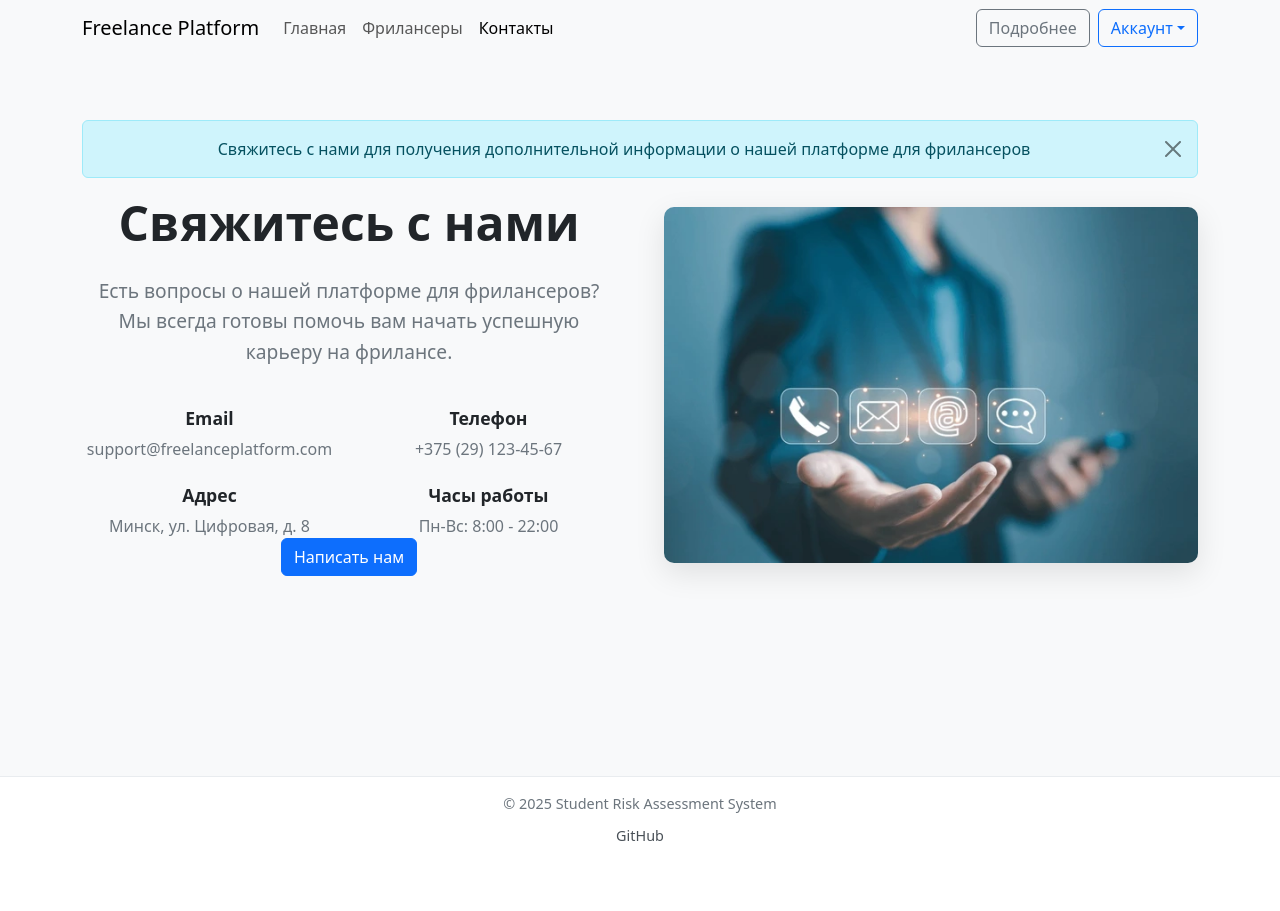
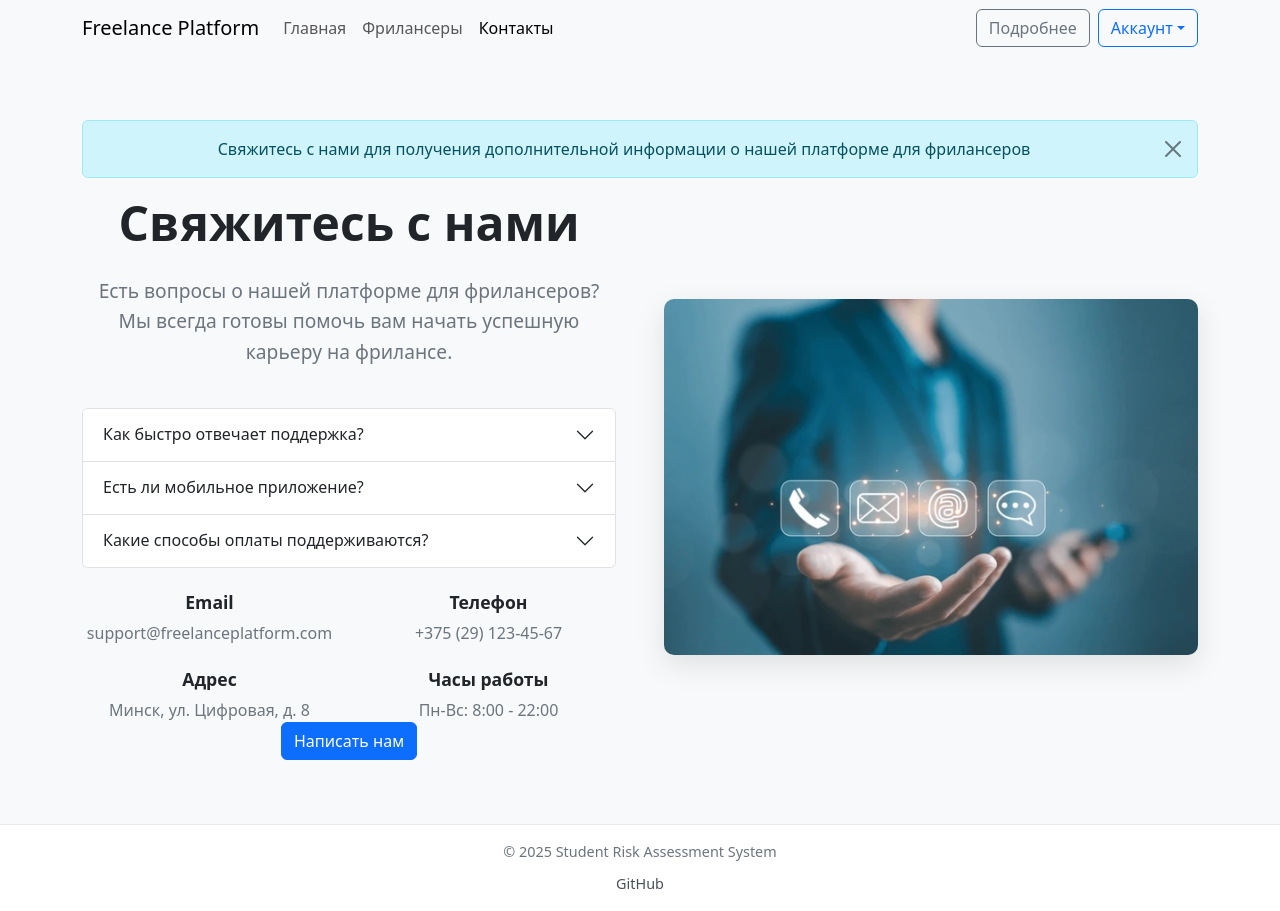
Before and after one commit to SavichArtem/React_labs, a React (Create React App) app: page /contact in a window 1280 px wide. Before the commit the page ends 863 px from the top, so only its background shows below. Built offline with nearby package versions, Linux system fonts and the light colour scheme.

Commit message:
feat: add BootstrapAccordion component

```diff
--- /dev/null
+++ b/src/components/Bootstrap/BootstrapAccordion.jsx
@@ -0,0 +1,25 @@
+export const BootstrapAccordion = ({ items }) => {
+  return (
+    <div className="accordion" id="accordionExample">
+      {items.map((item, index) => (
+        <div className="accordion-item" key={index}>
+          <h2 className="accordion-header">
+            <button
+              className="accordion-button collapsed"
+              type="button"
+              data-bs-toggle="collapse"
+              data-bs-target={`#collapse${index}`}
+            >
+              {item.title}
+            </button>
+          </h2>
+          <div id={`collapse${index}`} className="accordion-collapse collapse" data-bs-parent="#accordionExample">
+            <div className="accordion-body">
+              {item.content}
+            </div>
+          </div>
+        </div>
+      ))}
+    </div>
+  );
+};
--- a/src/components/ContactSection/ContactSection.jsx
+++ b/src/components/ContactSection/ContactSection.jsx
@@ -1,9 +1,25 @@
 import React from 'react';
 import { BootstrapAlert } from '../Bootstrap/BootstrapAlert';
 import { BootstrapButton } from '../Bootstrap/BootstrapButton';
+import { BootstrapAccordion } from '../Bootstrap/BootstrapAccordion';
 import '../ContactSection/ContactSection.css';
 
 export function ContactSection() {
+  const faqItems = [
+    {
+      title: "Как быстро отвечает поддержка?",
+      content: "Наша поддержка отвечает в течение 1-2 часов в рабочее время."
+    },
+    {
+      title: "Есть ли мобильное приложение?",
+      content: "Да, наше мобильное приложение доступно для iOS и Android."
+    },
+    {
+      title: "Какие способы оплаты поддерживаются?",
+      content: "Мы поддерживаем банковские карты, электронные кошельки и банковские переводы."
+    }
+  ];
+
   return (
     <section className="contact_section">
       <div className="container">
@@ -18,6 +34,11 @@ export function ContactSection() {
               Есть вопросы о нашей платформе для фрилансеров?
               Мы всегда готовы помочь вам начать успешную карьеру на фрилансе.
             </p>
+
+            <div className="mb-4">
+              <BootstrapAccordion items={faqItems} />
+            </div>
+
             <div className="contact_info">
               <div className="contact_item">
                 <h3>Email</h3>
```
